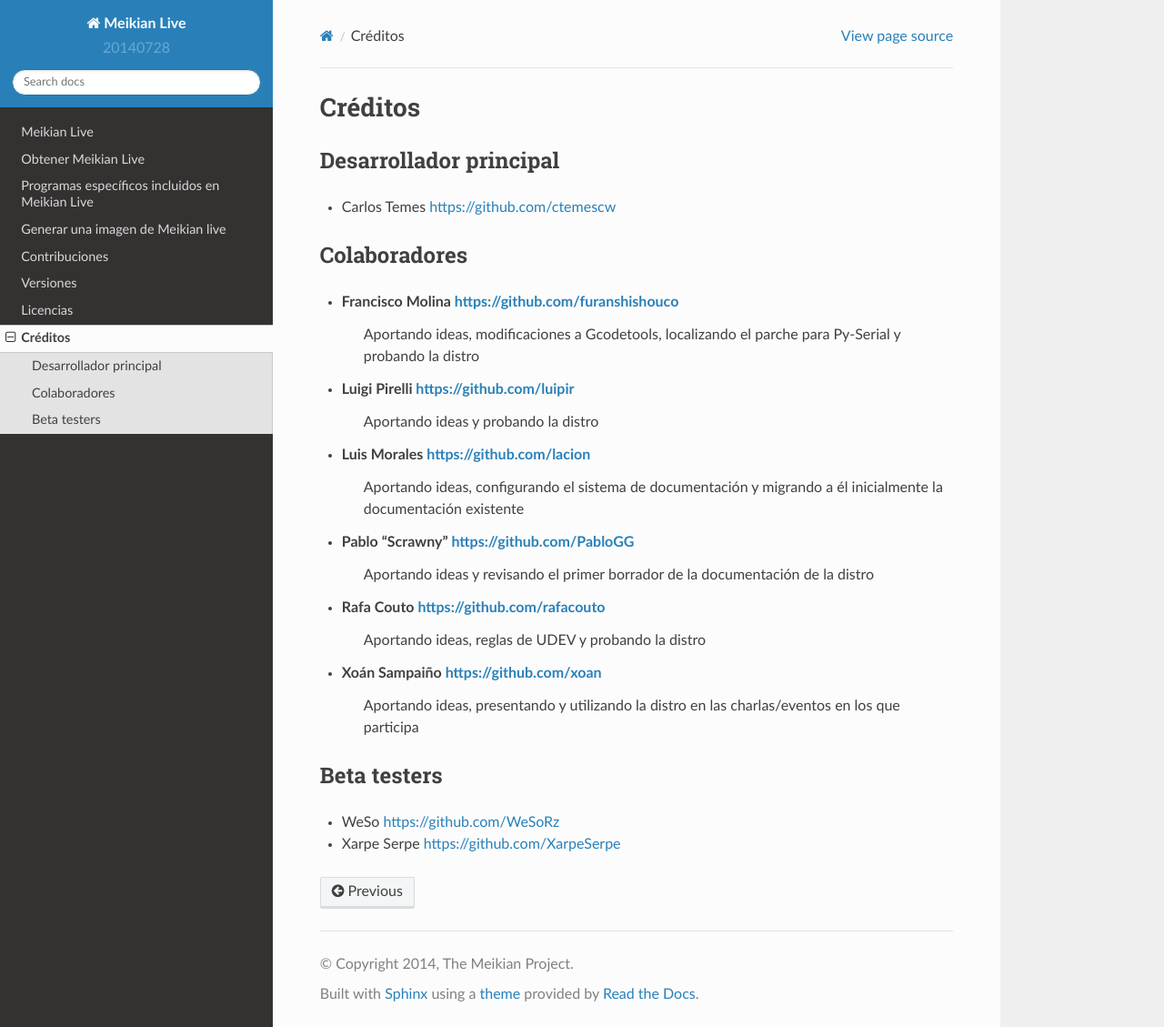
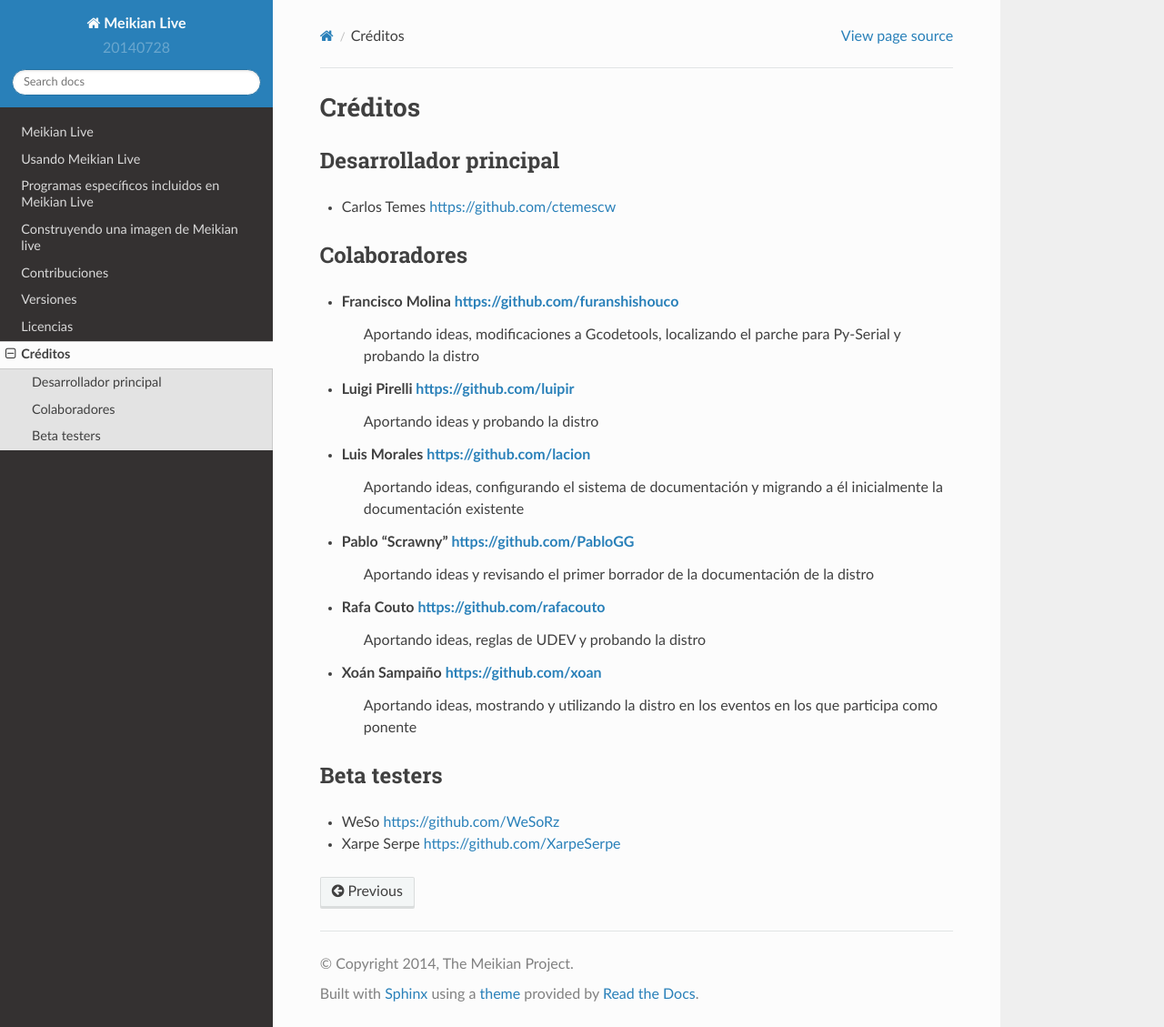
Before and after one commit to mo22de/meikian-dev, a Sphinx documentation site: the page built from docs/es/source/autores.rst, in a window 1280 px wide and 1129 px high. Shown: the whole window at 91% size. Built offline with Sphinx 7.4.7 and the Read the Docs theme 2.0.0, drawn with Linux system fonts in a browser that asks for light colours.

Commit message:
updated the spanish documentation

```diff
--- a/docs/es/source/autores.rst
+++ b/docs/es/source/autores.rst
@@ -6,6 +6,7 @@
 ~~~~~~~~~~~~~~~~~~~~~~~
 
 * Carlos Temes https://github.com/ctemescw
+
 
 Colaboradores
 ~~~~~~~~~~~~~
@@ -21,7 +22,8 @@
 * Rafa Couto https://github.com/rafacouto
    Aportando ideas, reglas de UDEV y probando la distro
 * Xoán Sampaiño https://github.com/xoan
-   Aportando ideas, presentando y utilizando la distro en las charlas/eventos en los que participa
+   Aportando ideas, mostrando y utilizando la distro en los eventos en los que participa como ponente
+
 
 Beta testers
 ~~~~~~~~~~~~
--- a/docs/es/source/imagen.rst
+++ b/docs/es/source/imagen.rst
@@ -1,6 +1,6 @@
-==================================
-Generar una imagen de Meikian live
-==================================
+=======================================
+Construyendo una imagen de Meikian live
+=======================================
 
 *Meikian Live* es desarrollada con `Debian`_ GNU/Linux 7.x ``Wheezy`` para arquitectura ``x86`` utilizando para ello `DebianLive`_, el sistema de creación de sistemas ``live`` propio de dicha distribución. Es posible utilizar otras versiones o arquitecturas, o incluso usar distribuciones derivadas, pero en dichos casos ya no se puede garantizar que funcione el proceso detallado a continuación o que sea el mismo.
 
--- a/docs/es/source/index.rst
+++ b/docs/es/source/index.rst
@@ -6,13 +6,13 @@
 Documentacion de Meikian Live
 =============================
 
-Contents:
+Contenido:
 
 .. toctree::
    :maxdepth: 2
 
    leeme
-   descargar
+   uso
    programas
    imagen
    contribuciones
--- a/docs/es/source/descargar.rst
+++ b/docs/es/source/uso.rst
@@ -1,6 +1,6 @@
-====================
-Obtener Meikian Live
-====================
+===================
+Usando Meikian Live
+===================
 
 La descarga de la distribución *Meikian Live* puede hacerse a través de los enlaces que figuran en el apartado de descargas de la página `www.meikian.eu`_.
 
```
